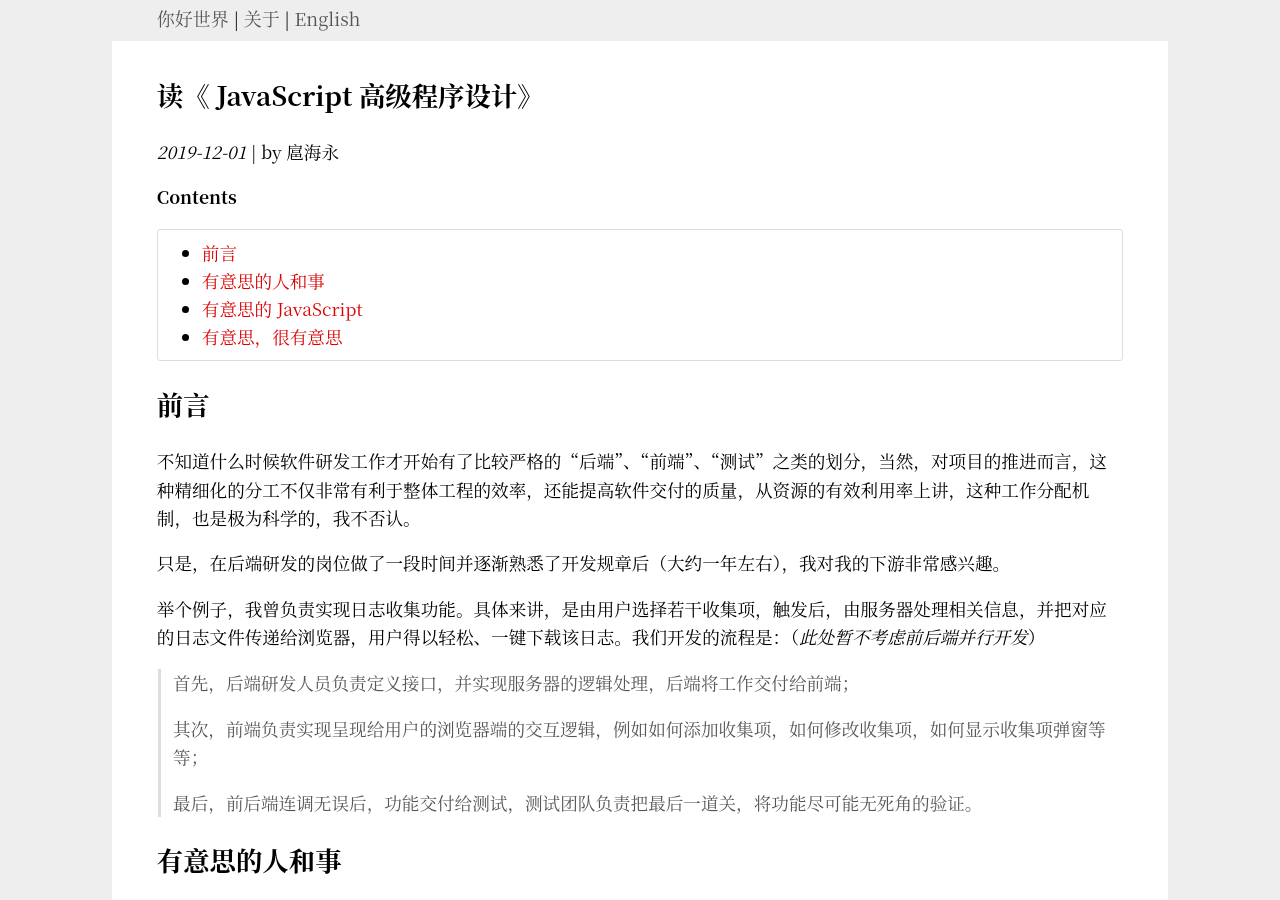
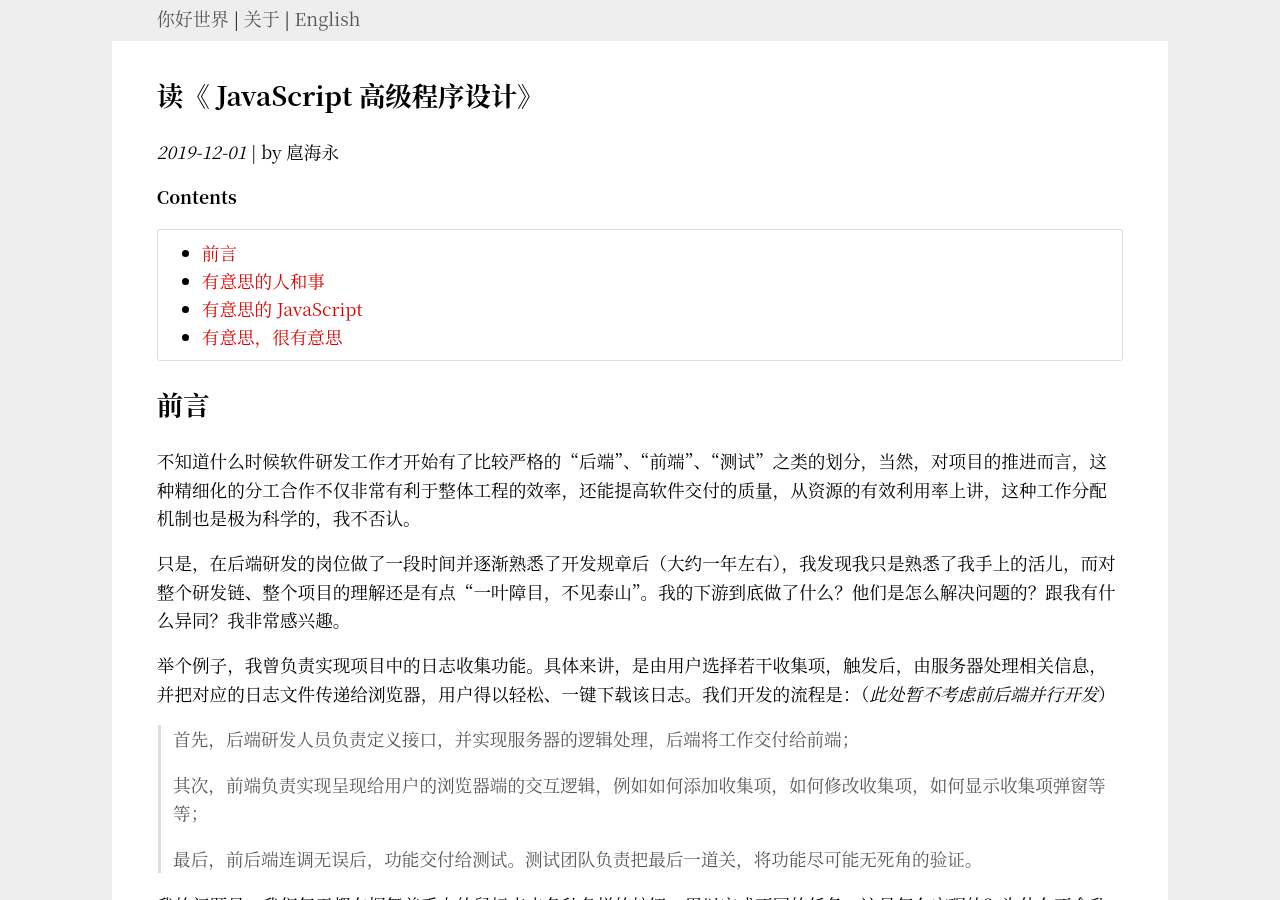
Before and after one commit to Haiyung/haiyung.github.io, a Jekyll site: the page built from _posts/2019-12-01-after-reading-professional-js-for-web-devs.md, in a window 1280 px wide and 900 px high. Built offline with Jekyll 4.4.1, drawn with Linux system fonts in a browser that asks for light colours; some of the changed text lies outside the part shown.

Commit message:
update one article about JS

```diff
--- a/_posts/2019-12-01-after-reading-professional-js-for-web-devs.md
+++ b/_posts/2019-12-01-after-reading-professional-js-for-web-devs.md
@@ -14,20 +14,19 @@ __Contents__
 
 ## 前言
 
-不知道什么时候软件研发工作才开始有了比较严格的“后端”、“前端”、“测试”之类的划分，当然，对项目的推进而言，这种精细化的分工不仅非常有利于整体工程的效率，还能提高软件交付的质量，从资源的有效利用率上讲，这种工作分配机制，也是极为科学的，我不否认。
+不知道什么时候软件研发工作才开始有了比较严格的“后端”、“前端”、“测试”之类的划分，当然，对项目的推进而言，这种精细化的分工合作不仅非常有利于整体工程的效率，还能提高软件交付的质量，从资源的有效利用率上讲，这种工作分配机制也是极为科学的，我不否认。
 
-只是，在后端研发的岗位做了一段时间并逐渐熟悉了开发规章后（大约一年左右），我对我的下游非常感兴趣。
+只是，在后端研发的岗位做了一段时间并逐渐熟悉了开发规章后（大约一年左右），我发现我只是熟悉了我手上的活儿，而对整个研发链、整个项目的理解还是有点“一叶障目，不见泰山”。我的下游到底做了什么？他们是怎么解决问题的？跟我有什么异同？我非常感兴趣。
 
-举个例子，我曾负责实现日志收集功能。具体来讲，是由用户选择若干收集项，触发后，由服务器处理相关信息，并把对应的日志文件传递给浏览器，用户得以轻松、一键下载该日志。我们开发的流程是：（_此处暂不考虑前后端并行开发_）
+举个例子，我曾负责实现项目中的日志收集功能。具体来讲，是由用户选择若干收集项，触发后，由服务器处理相关信息，并把对应的日志文件传递给浏览器，用户得以轻松、一键下载该日志。我们开发的流程是：（_此处暂不考虑前后端并行开发_）
 
 > 首先，后端研发人员负责定义接口，并实现服务器的逻辑处理，后端将工作交付给前端；
 >
 > 其次，前端负责实现呈现给用户的浏览器端的交互逻辑，例如如何添加收集项，如何修改收集项，如何显示收集项弹窗等等；
 >
-> 最后，前后端连调无误后，功能交付给测试，测试团队负责把最后一道关，将功能尽可能无死角的验证。
+> 最后，前后端连调无误后，功能交付给测试。测试团队负责把最后一道关，将功能尽可能无死角的验证。
 
-
-
+我的问题是：我们每天都在挥舞着手上的鼠标点击各种各样的按钮，用以完成不同的任务，这是怎么实现的？为什么不会乱套呢？
 
 ## 有意思的人和事
 
```
